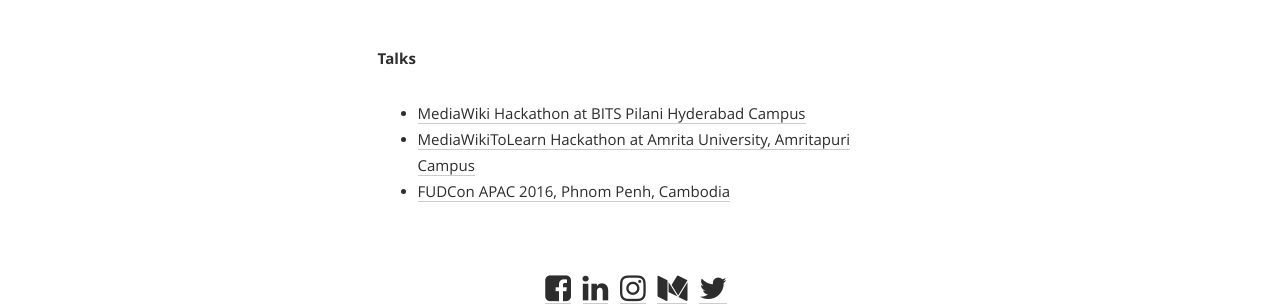
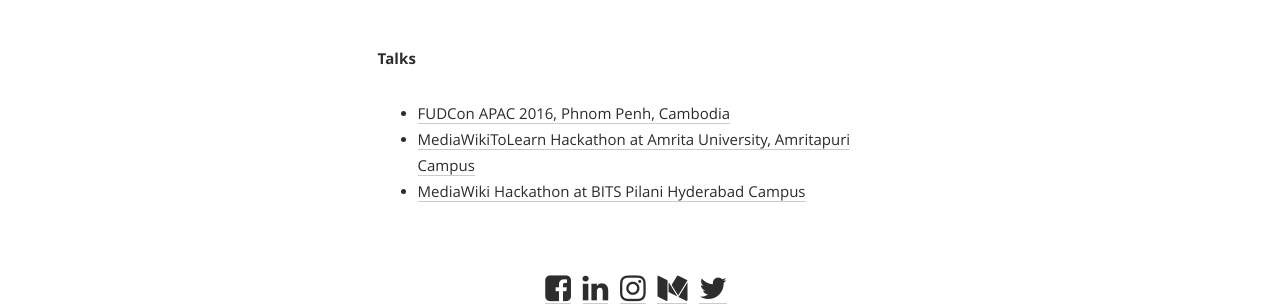
Before and after one commit to Srijancse-zz/Srijancse.github.io, a Jekyll site: the page built from index.html, in a window 1280 px wide. Shown: the part 947-1253 px from the top of the page. Built offline with Jekyll 4.4.1, drawn with Linux system fonts in a browser that asks for light colours; nearby versions of some CDN libraries; some web fonts are replaced.

```diff
--- a/index.html
+++ b/index.html
@@ -29,9 +29,10 @@ layout: default
 
     <h1 id="talks"><a href="/writing/">Talks</a></h1>
     <ul>
+        <li><a href="/writing/FUDCon-PhnomPenh/"> FUDCon APAC 2016, Phnom Penh, Cambodia </a> </li>
+        <li><a href="/writing/MediaWikiToLearn-hackathon-auac/"> MediaWikiToLearn Hackathon at Amrita University, Amritapuri Campus </a></li>
         <li><a href="/writing/Mediawiki-hackathon-bphc/"> MediaWiki Hackathon at BITS Pilani Hyderabad Campus </a></li>
-        <li><a href="/writing/MediaWikiToLearn-hackathon-auac/"> MediaWikiToLearn Hackathon at Amrita University, Amritapuri Campus </a></li>
-        <li><a href="/writing/FUDCon-PhnomPenh/"> FUDCon APAC 2016, Phnom Penh, Cambodia </a> </li>
+
     </ul>
 </section>
   <br><br><center>
```
